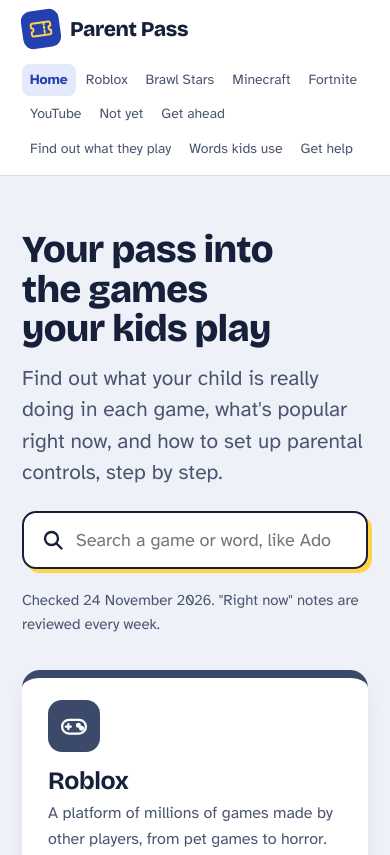
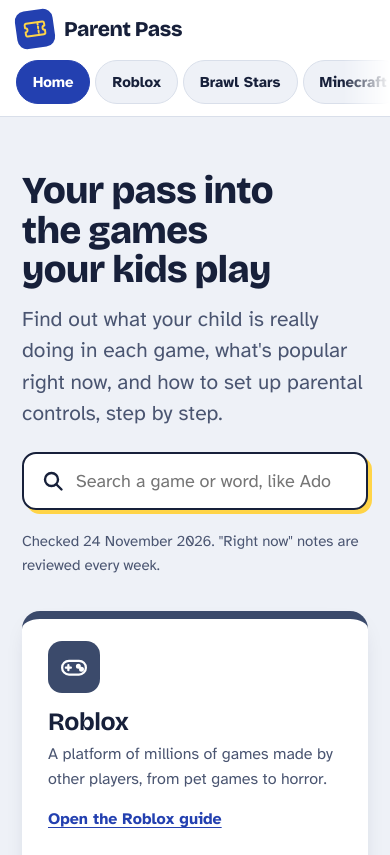
Before and after one commit to TheParentPass/parent-pass, a plain HTML site: page src/site.html in a window 390 px wide. Shown: the top 855 px of the page. Drawn offline with Linux system fonts and the light colour scheme.

Commit message:
Make the top menu look like clear buttons; swipeable row on phones
Co-Authored-By: Claude Opus 5.5 <noreply@anthropic.com>
Claude-Session: https://claude.ai/code/session_01Wpd6mpjjw9EtBy4c6Fg4Lr

```diff
--- a/src/site.html
+++ b/src/site.html
@@ -34,14 +34,14 @@ a:focus-visible,button:focus-visible,input:focus-visible{outline:3px solid var(-
 
 /* top bar */
 .topbar{background:var(--paper);border-bottom:1px solid var(--line);position:sticky;top:0;z-index:20}
-.topbar .in{max-width:1120px;margin:0 auto;padding:10px 22px;display:flex;align-items:center;gap:16px;flex-wrap:wrap}
+.topbar .in{max-width:1260px;margin:0 auto;padding:10px 22px;display:flex;align-items:center;gap:16px;flex-wrap:wrap}
 .logo{display:flex;align-items:center;gap:10px;font:800 21px/1 var(--display);letter-spacing:-.02em;color:var(--ink);text-decoration:none;margin-right:auto}
 .logo-ic{display:grid;place-items:center;width:38px;height:38px;border-radius:10px;background:var(--cobalt);color:var(--ticket);transform:rotate(-8deg)}
 .logo-ic .ic{width:26px;height:26px}
-.topbar nav{display:flex;gap:2px;flex-wrap:wrap}
-.topbar nav a{color:var(--ink-2);text-decoration:none;font-size:15px;padding:7px 11px;border-radius:8px}
-.topbar nav a:hover{color:var(--ink);background:var(--fog)}
-.topbar nav a.on{color:var(--cobalt);background:var(--cobalt-soft);font-weight:700}
+.topbar nav{display:flex;gap:5px;flex-wrap:wrap}
+.topbar nav a{display:inline-flex;align-items:center;min-height:36px;color:var(--ink);text-decoration:none;font-size:14px;font-weight:700;padding:6px 12px;border-radius:999px;background:var(--fog);border:1.5px solid var(--line);white-space:nowrap}
+.topbar nav a:hover{background:var(--cobalt-soft);border-color:var(--cobalt);color:var(--cobalt)}
+.topbar nav a.on{color:#fff;background:var(--cobalt);border-color:var(--cobalt)}
 
 main{max-width:1120px;margin:0 auto;padding:30px 22px 90px}
 section.page{display:none}
@@ -217,6 +217,11 @@ footer{max-width:1120px;margin:0 auto;padding:22px 22px 44px;font-size:14px;colo
   .passes{grid-template-columns:1fr}
   .rules{grid-template-columns:1fr}
 }
+@media (max-width:1300px){
+  .topbar nav{flex-wrap:nowrap;overflow-x:auto;width:100%;padding-bottom:4px;scrollbar-width:none;-webkit-mask-image:linear-gradient(90deg,#000 92%,transparent);mask-image:linear-gradient(90deg,#000 92%,transparent)}
+  .topbar nav::-webkit-scrollbar{display:none}
+  .topbar nav a{flex:none}
+}
 @media (max-width:640px){
   body{font-size:17px}
   .topbar{position:static}
@@ -232,7 +237,11 @@ footer{max-width:1120px;margin:0 auto;padding:22px 22px 44px;font-size:14px;colo
   .pass-title .glyph{width:52px;height:52px}
   .two{grid-template-columns:1fr}
   .risk p{padding-left:0}
-  .topbar nav a{padding:5px 8px;font-size:14px}
+  .topbar .in{padding:10px 0 0;gap:10px}
+  .logo{padding:0 16px}
+  .topbar nav{flex-wrap:nowrap;overflow-x:auto;width:100%;padding:2px 16px 12px;scroll-padding:0 16px;scrollbar-width:none;-webkit-mask-image:linear-gradient(90deg,#000 88%,transparent);mask-image:linear-gradient(90deg,#000 88%,transparent)}
+  .topbar nav::-webkit-scrollbar{display:none}
+  .topbar nav a{min-height:44px;font-size:15px;padding:8px 16px;flex:none}
   .now{padding:28px 18px 14px}
 }
 @media (prefers-reduced-motion:reduce){*{animation:none!important;transition:none!important}}
@@ -1253,6 +1262,8 @@ footer{max-width:1120px;margin:0 auto;padding:22px 22px 44px;font-size:14px;colo
     }
   });
 })();
+
+;(function(){var a=document.querySelector('#nav a.on');var n=document.getElementById('nav');if(a&&n&&n.scrollWidth>n.clientWidth){n.scrollLeft=a.offsetLeft-n.clientWidth/2+a.offsetWidth/2;}})();
 </script>
 </body>
 </html>
```
